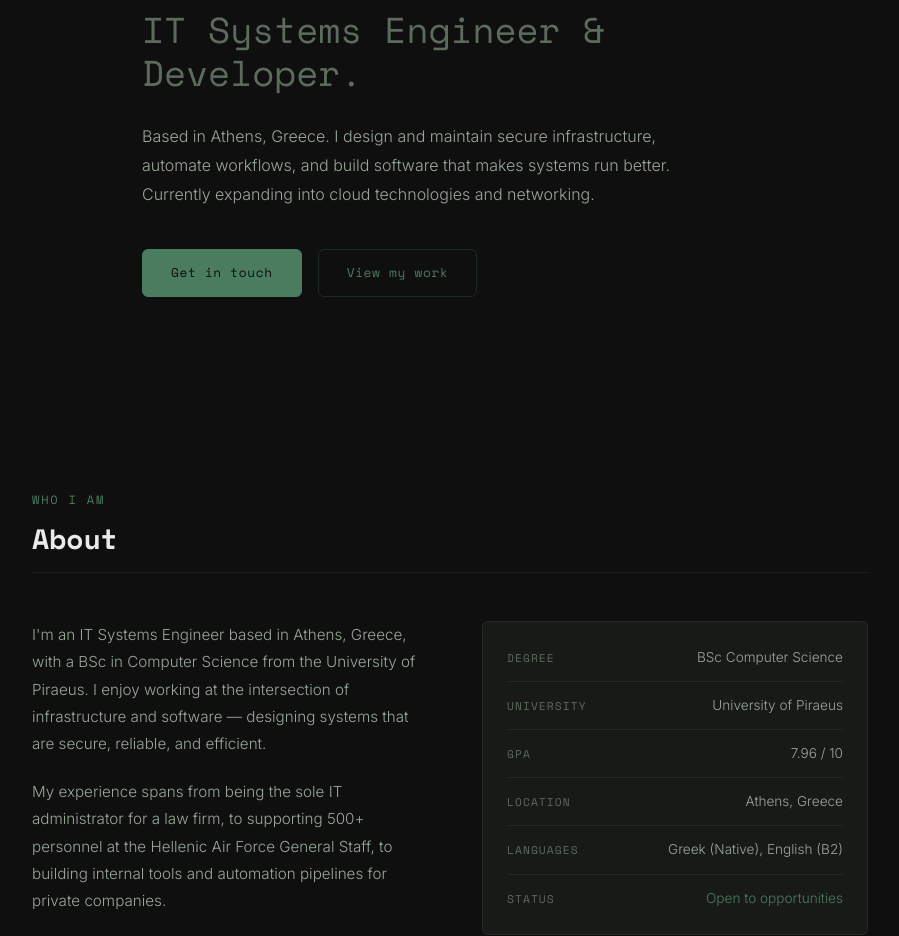
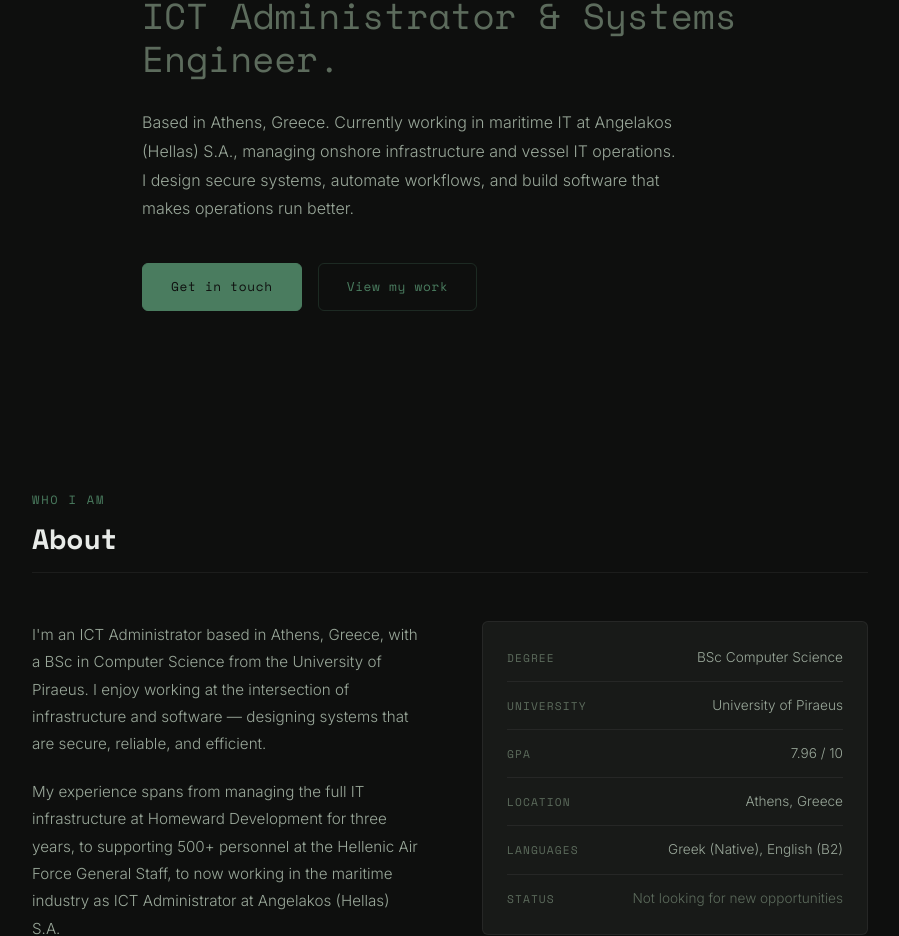
Before and after one commit to Jimsidi/jimsidi.github.io, a React (Vite) app: page / in a window 1280 px wide. Shown: the part 390-1326 px from the top of the page, without its empty margins (190-1089 px from the left). Built offline with nearby package versions, Linux system fonts and the light colour scheme.

Commit message:
feat: update hero, about and experience to reflect angelakos role

```diff
--- a/src/components/About.tsx
+++ b/src/components/About.tsx
@@ -7,14 +7,15 @@ function About() {
         <div className="about__inner">
           <div className="about__text">
             <p>
-              I'm an IT Systems Engineer based in Athens, Greece, with a BSc in Computer Science
-              from the University of Piraeus. I enjoy working at the intersection of infrastructure
-              and software — designing systems that are secure, reliable, and efficient.
+              I'm an ICT Administrator based in Athens, Greece, with a BSc in Computer Science from
+              the University of Piraeus. I enjoy working at the intersection of infrastructure and
+              software — designing systems that are secure, reliable, and efficient.
             </p>
             <p>
-              My experience spans from being the sole IT administrator for a law firm, to supporting
-              500+ personnel at the Hellenic Air Force General Staff, to building internal tools and
-              automation pipelines for private companies.
+              My experience spans from managing the full IT infrastructure at Homeward Development
+              for three years, to supporting 500+ personnel at the Hellenic Air Force General Staff,
+              to now working in the maritime industry as ICT Administrator at Angelakos (Hellas)
+              S.A.
             </p>
             <p>
               Outside of work I'm currently pursuing my CCNA certification, and I enjoy working on
@@ -44,8 +45,8 @@ function About() {
             </div>
             <div className="about__detail-item">
               <span className="about__detail-label">Status</span>
-              <span className="about__detail-value about__detail-value--available">
-                Open to opportunities
+              <span className="about__detail-value about__detail-value--unavailable">
+                Not looking for new opportunities
               </span>
             </div>
           </div>
--- a/src/components/Hero.tsx
+++ b/src/components/Hero.tsx
@@ -26,7 +26,7 @@ function Hero() {
           animate={{ opacity: 1, y: 0 }}
           transition={{ duration: 0.5, delay: 0.3 }}
         >
-          IT Systems Engineer & Developer.
+          ICT Administrator & Systems Engineer.
         </motion.h2>
         <motion.p
           className="hero__bio"
@@ -34,9 +34,9 @@ function Hero() {
           animate={{ opacity: 1, y: 0 }}
           transition={{ duration: 0.5, delay: 0.4 }}
         >
-          Based in Athens, Greece. I design and maintain secure infrastructure, automate workflows,
-          and build software that makes systems run better. Currently expanding into cloud
-          technologies and networking.
+          Based in Athens, Greece. Currently working in maritime IT at Angelakos (Hellas) S.A.,
+          managing onshore infrastructure and vessel IT operations. I design secure systems,
+          automate workflows, and build software that makes operations run better.
         </motion.p>
         <motion.div
           className="hero__actions"
--- a/src/index.css
+++ b/src/index.css
@@ -1012,3 +1012,7 @@ section {
     gap: 2rem;
   }
 }
+
+.about__detail-value--unavailable {
+  color: var(--text-muted);
+}
```
